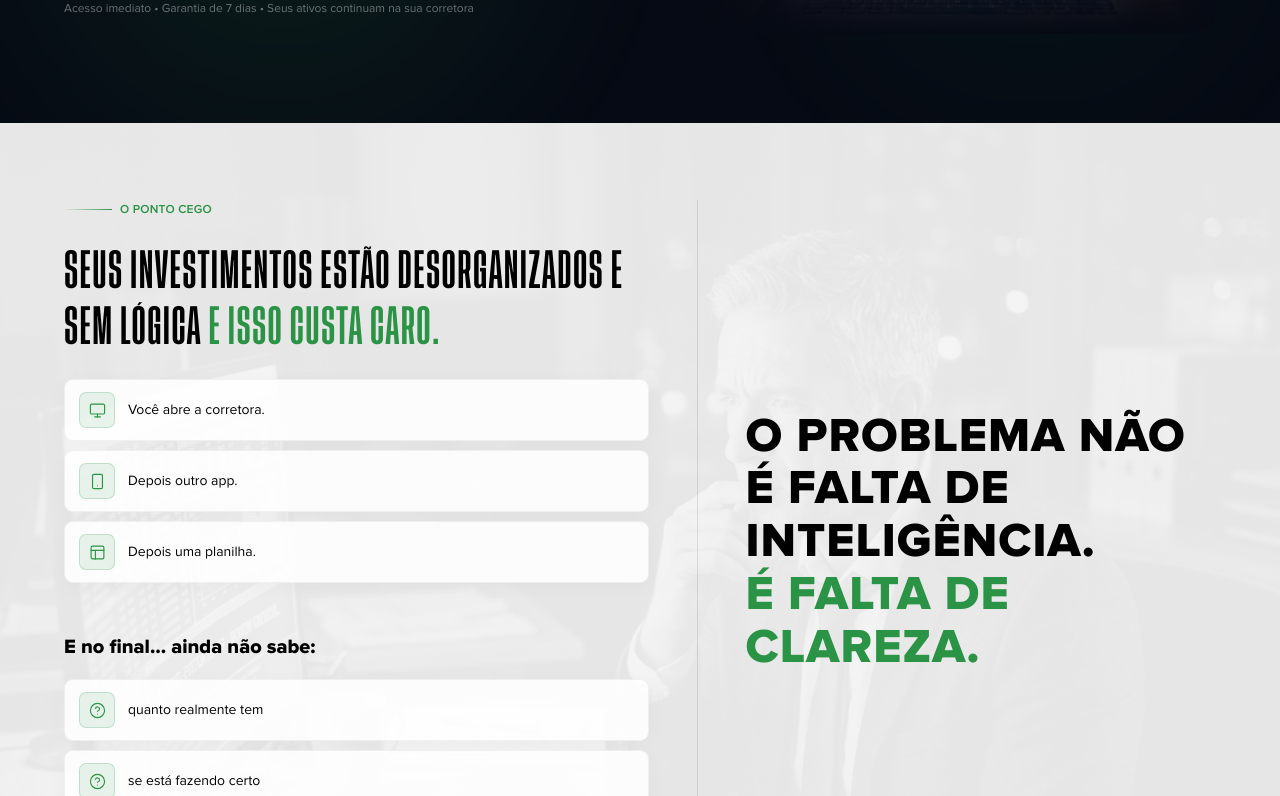
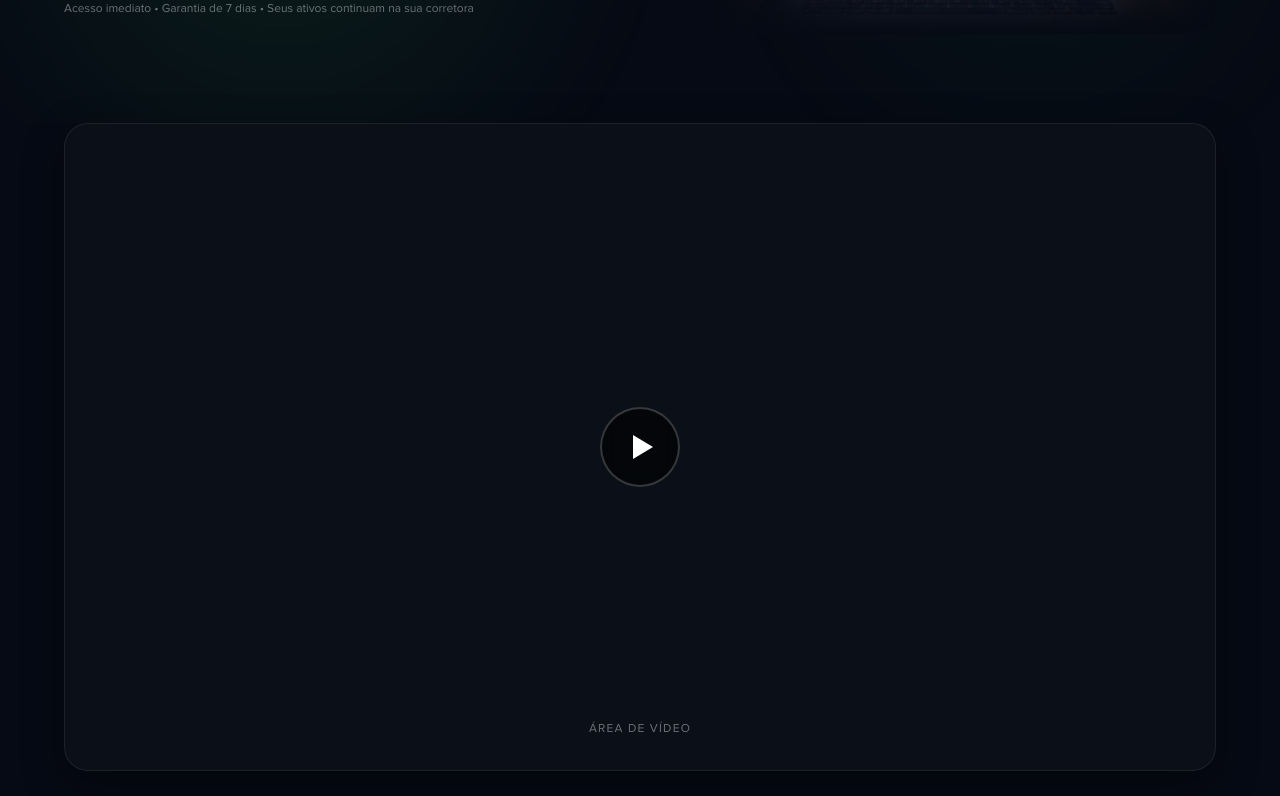
Before and after one commit to adrigialluisi/Economista-Sincero, a Next.js app: page / in a window 1280 px wide. Shown: the part 784-1580 px from the top of the page. Built offline with nearby package versions, Linux system fonts and the light colour scheme.

Commit message:
feat: atualiza LP com ajustes Pain e novos componentes

```diff
--- a/src/app/page.tsx
+++ b/src/app/page.tsx
@@ -16,6 +16,7 @@ import {
 
 import Nav from '@/components/Nav'
 import Hero from '@/components/Hero'
+import VideoHero from '@/components/VideoHero'
 import Pain from '@/components/Pain'
 import Solution from '@/components/Solution'
 import Moment from '@/components/Moment'
@@ -48,6 +49,7 @@ export default function Page() {
           heroImage={author.photos.hero}
           authorName={author.name}
         />
+        <VideoHero />
         <Pain
           headline={pain.headline}
           narrative={pain.narrative}
--- /dev/null
+++ b/src/components/VideoHero/VideoHero.module.css
@@ -0,0 +1,79 @@
+.videoSection {
+  background-color: #060A14;
+  padding-bottom: var(--spacing-section); /* Padding only at bottom because Hero takes full height */
+  display: flex;
+  justify-content: center;
+  align-items: center;
+  position: relative;
+  z-index: 2;
+}
+
+.inner {
+  width: 100%;
+  max-width: var(--container-max);
+  margin-inline: auto;
+  padding-inline: var(--container-pad);
+}
+
+.videoWrapper {
+  position: relative;
+  width: 100%;
+  aspect-ratio: 16 / 9;
+  background-color: #0a0f18;
+  border: 1px solid rgba(255, 255, 255, 0.08);
+  border-radius: var(--radius-xl);
+  overflow: hidden;
+  display: flex;
+  align-items: center;
+  justify-content: center;
+  cursor: pointer;
+  transition: border-color 0.3s ease, transform 0.3s var(--ease-out-expo), box-shadow 0.3s ease;
+  box-shadow: 0 16px 40px rgba(0, 0, 0, 0.4);
+}
+
+.videoWrapper:hover {
+  border-color: rgba(42, 147, 69, 0.4);
+  transform: translateY(-4px);
+  box-shadow: 0 24px 48px rgba(0, 0, 0, 0.5);
+}
+
+.playIcon {
+  width: 80px;
+  height: 80px;
+  background-color: rgba(0, 0, 0, 0.6);
+  border: 2px solid rgba(255, 255, 255, 0.2);
+  border-radius: 50%;
+  display: flex;
+  align-items: center;
+  justify-content: center;
+  backdrop-filter: blur(8px);
+  -webkit-backdrop-filter: blur(8px);
+  transition: transform 0.3s var(--ease-out-expo), background-color 0.3s ease, border-color 0.3s ease;
+  z-index: 10;
+}
+
+.videoWrapper:hover .playIcon {
+  transform: scale(1.1);
+  background-color: var(--brand-primary);
+  border-color: var(--brand-primary);
+}
+
+.playTriangle {
+  width: 0;
+  height: 0;
+  border-top: 12px solid transparent;
+  border-bottom: 12px solid transparent;
+  border-left: 20px solid #ffffff;
+  margin-left: 6px;
+}
+
+/* Subtitle for placeholder */
+.placeholderText {
+  position: absolute;
+  bottom: 2rem;
+  font-family: var(--font-body);
+  font-size: var(--text-caption);
+  color: rgba(255, 255, 255, 0.4);
+  text-transform: uppercase;
+  letter-spacing: 0.1em;
+}
--- /dev/null
+++ b/src/components/VideoHero/index.tsx
@@ -0,0 +1,19 @@
+'use client'
+
+import styles from './VideoHero.module.css'
+
+export default function VideoHero() {
+  return (
+    <section className={styles.videoSection} aria-label="Vídeo de Apresentação">
+      <div className={styles.inner}>
+        <div className={styles.videoWrapper} aria-label="Play Vídeo">
+          <div className={styles.playIcon} aria-hidden="true">
+            <div className={styles.playTriangle}></div>
+          </div>
+          <span className={styles.placeholderText}>Área de Vídeo</span>
+          {/* O iframe ou componente de vídeo real (ex: YouTube, Vimeo, Panda) será inserido aqui */}
+        </div>
+      </div>
+    </section>
+  )
+}
```
Also changed, not shown: index.html (+1 -1 lines), 1 other file (tests, documents, lock files or other folders).
